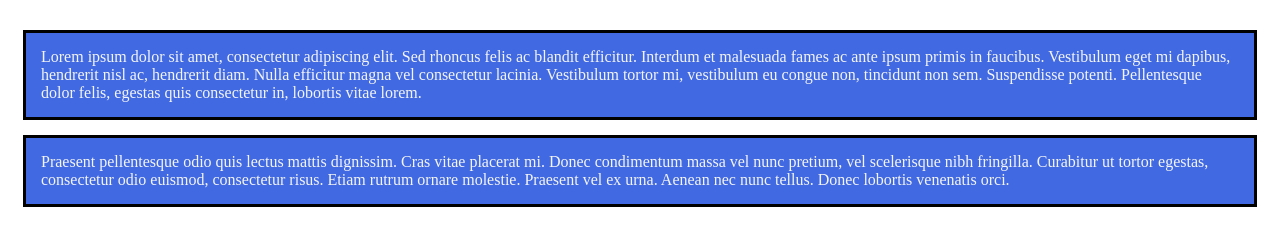
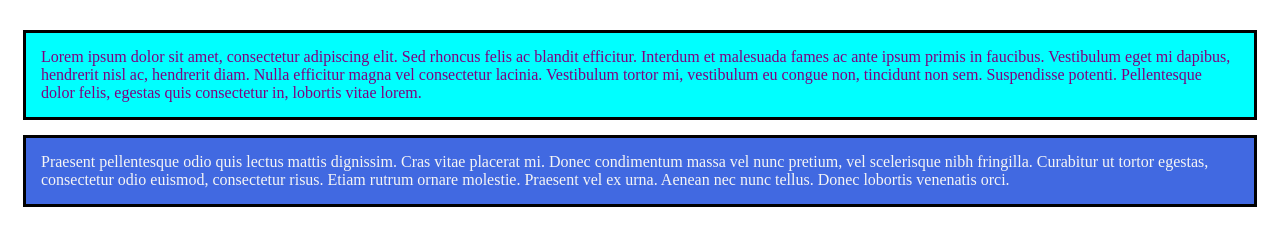
Before and after one commit to g-coronado/g-coronado.github.io, a plain HTML site: page index.html in a window 1280 px wide. Shown: the part 98-344 px from the top of the page. Drawn offline with Linux system fonts and the light colour scheme.

Commit message:
Class addition to my CSS file

```diff
--- a/index.html
+++ b/index.html
@@ -8,7 +8,7 @@
 </head>
 <body>
     <h1>German Coronado Perez - Test</h1>
-    <p>Lorem ipsum dolor sit amet, consectetur adipiscing elit. Sed rhoncus felis ac blandit efficitur. Interdum et malesuada fames ac ante ipsum primis in faucibus. Vestibulum eget mi dapibus, hendrerit nisl ac, hendrerit diam. Nulla efficitur magna vel consectetur lacinia. Vestibulum tortor mi, vestibulum eu congue non, tincidunt non sem. Suspendisse potenti. Pellentesque dolor felis, egestas quis consectetur in, lobortis vitae lorem.</p>
+    <p class="pbcolor">Lorem ipsum dolor sit amet, consectetur adipiscing elit. Sed rhoncus felis ac blandit efficitur. Interdum et malesuada fames ac ante ipsum primis in faucibus. Vestibulum eget mi dapibus, hendrerit nisl ac, hendrerit diam. Nulla efficitur magna vel consectetur lacinia. Vestibulum tortor mi, vestibulum eu congue non, tincidunt non sem. Suspendisse potenti. Pellentesque dolor felis, egestas quis consectetur in, lobortis vitae lorem.</p>
     <p>Praesent pellentesque odio quis lectus mattis dignissim. Cras vitae placerat mi. Donec condimentum massa vel nunc pretium, vel scelerisque nibh fringilla. Curabitur ut tortor egestas, consectetur odio euismod, consectetur risus. Etiam rutrum ornare molestie. Praesent vel ex urna. Aenean nec nunc tellus. Donec lobortis venenatis orci.</p>
 </body>
 </html>
--- a/style.css
+++ b/style.css
@@ -10,3 +10,7 @@ h1 {
     text-align: center;
     border-bottom: 3px solid green;
 }
+.pbcolor {
+    background-color: aqua;
+    color:purple;
+}
```
